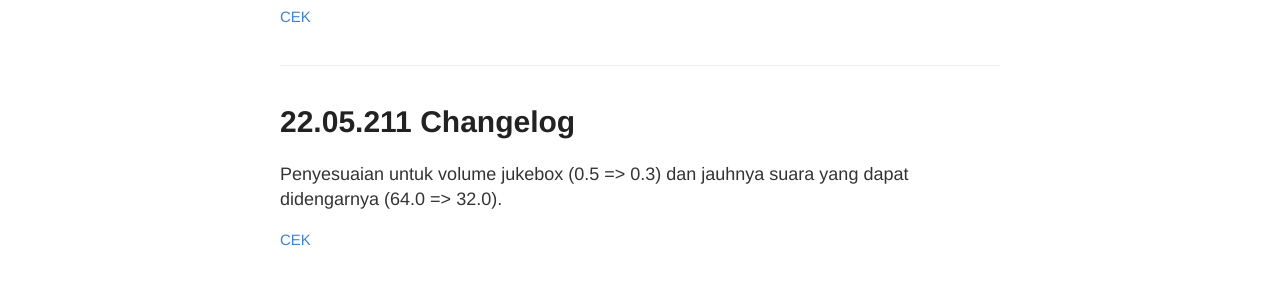
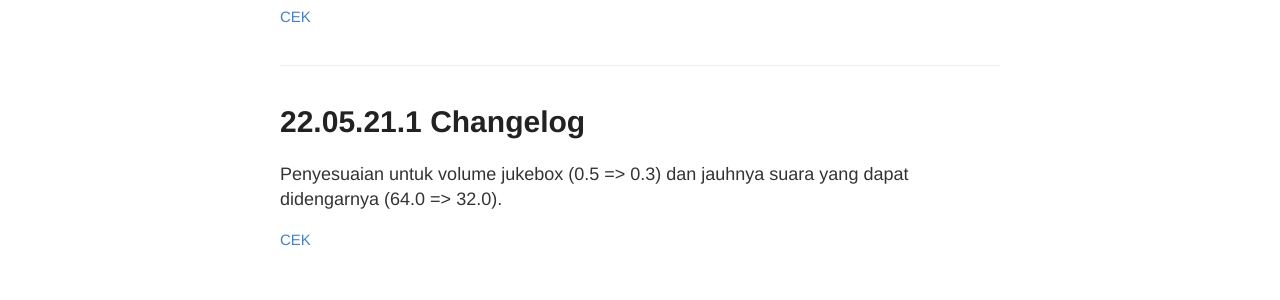
Before and after one commit to Desa-Ancrit/Desa-Acnrit.github.io, a Jekyll site: the page built from index.html, in a window 1280 px wide. Shown: the part 736-1036 px from the top of the page. Built offline with Jekyll 4.4.1, drawn with Linux system fonts in a browser that asks for light colours.

Commit message:
Update and rename 2022-5-21-22.05.211.md to 2022-5-21-22.05.21.1.md

```diff
--- a/_posts/2022-5-21-22.05.211.md
+++ b/_posts/2022-5-21-22.05.21.1.md
@@ -1,5 +1,5 @@
 ---
 layout: post
-title: 22.05.211 Changelog
+title: 22.05.21.1 Changelog
 ---
 Penyesuaian untuk volume jukebox (0.5 => 0.3) dan jauhnya suara yang dapat didengarnya (64.0 => 32.0).
```
